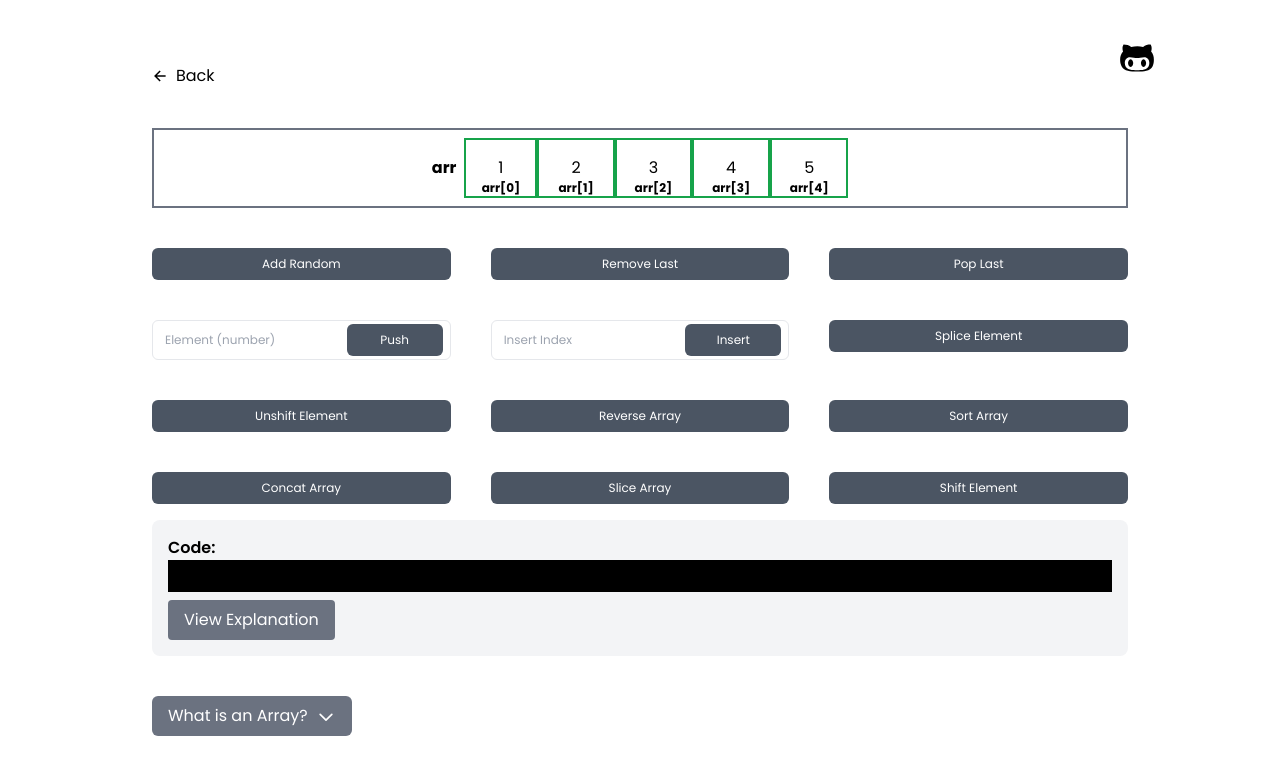
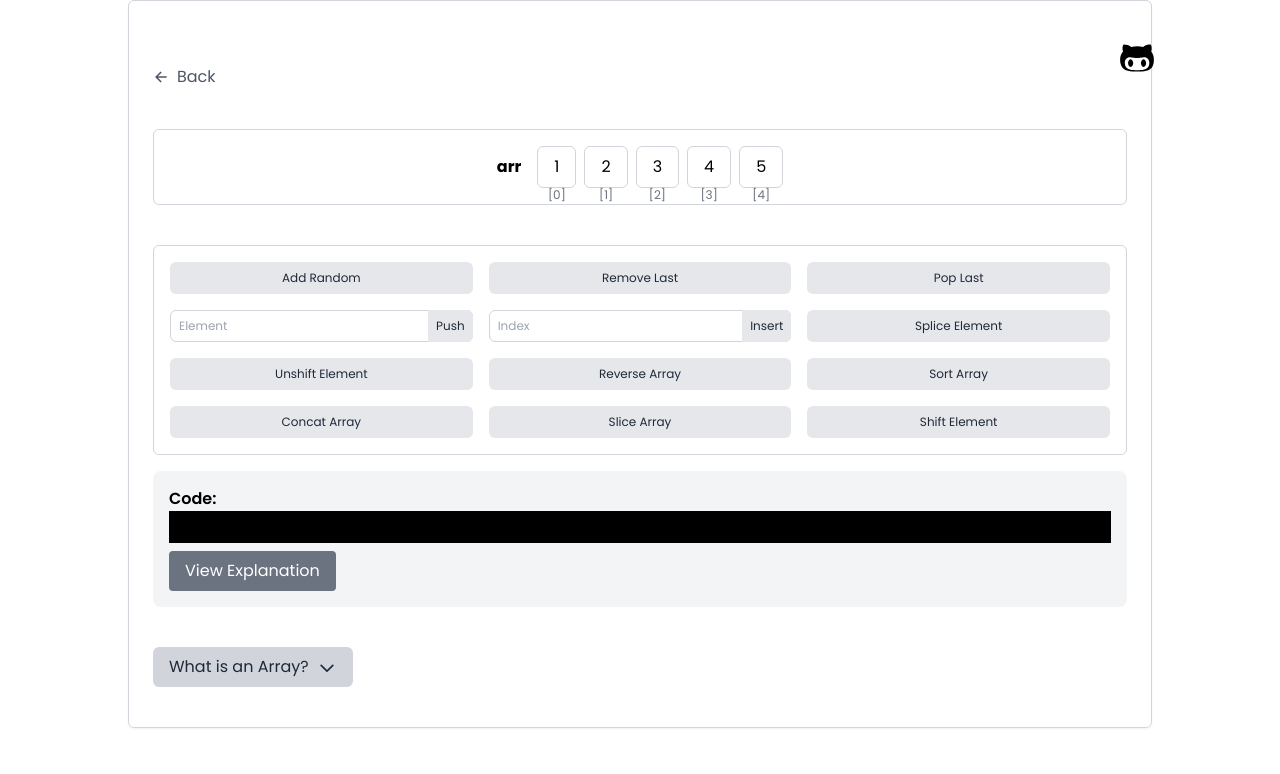
Before and after one commit to BryanLomerio/Data-Structures-playground, a React (Vite) app: page /array-visualizer in a window 1280 px wide. Shown: the top 774 px of the page. Built offline with nearby package versions, Linux system fonts and the light colour scheme.

Commit message:
style(array-visualizer): unify border color and improve minimal design
feat(linked-list): add NEXT reference to every node

```diff
--- a/src/components/array/ArrayControls.jsx
+++ b/src/components/array/ArrayControls.jsx
@@ -18,178 +18,76 @@ const ArrayControls = ({
     insertIndex,
     setInsertIndex,
 }) => {
-    const buttonClass = "h-8 w-full bg-gray-600 text-white rounded-md text-xs text-center hover:bg-gray-600";
+    const buttonClass =
+        "h-8 w-full bg-gray-200 text-gray-800 rounded-md text-xs text-center hover:bg-gray-300 focus:outline-none";
 
     return (
-        <div className="grid grid-cols-3 gap-10">
-            {/* Add Random Element */}
-            <div className="relative group">
-                <button
-                    onClick={onAddElement}
-                    className={buttonClass}
-                >
+        // Container with padding, a subtle border, and rounded corners.
+        <div className="p-4 border border-gray-300 rounded-md">
+            <div className="grid grid-cols-3 gap-4">
+                <button onClick={onAddElement} className={buttonClass}>
                     Add Random
                 </button>
-                <span className="hover-label bg-gray-700">
-                    Adds a random number to the end of the array.
-                </span>
-            </div>
-
-            {/* Remove Last Element */}
-            <div className="relative group">
-                <button
-                    onClick={onRemoveElement}
-                    className={buttonClass}
-                >
+                <button onClick={onRemoveElement} className={buttonClass}>
                     Remove Last
                 </button>
-                <span className="hover-label bg-gray-700">
-                    Removes the last element from the array.
-                </span>
-            </div>
-
-            {/* Pop Last Element */}
-            <div className="relative group">
-                <button
-                    onClick={onPopElement}
-                    className={buttonClass}
-                >
+                <button onClick={onPopElement} className={buttonClass}>
                     Pop Last
                 </button>
-                <span className="hover-label bg-gray-700">
-                    Pops (removes and returns) the last element.
-                </span>
-            </div>
 
-            {/* Push Element */}
-            <div className="relative group w-full">
+                <div className="relative">
                     <input
                         type="number"
-                    placeholder="Element (number)"
+                        placeholder="Element"
                         value={inputValue}
                         onChange={(e) => setInputValue(e.target.value)}
-                    className="h-10 px-3 py-1 border rounded-md w-full pr-12 text-xs"
+                        className="h-8 w-full border border-gray-300 rounded-md px-2 text-xs focus:outline-none"
                     />
                     <button
                         onClick={onPushElement}
-                    className="absolute right-2 top-1/2 transform -translate-y-1/2 h-8 w-24 bg-gray-600 text-white rounded-md text-xs text-center hover:bg-gray-600"
+                        className="absolute right-0 top-0 h-8 px-2 bg-gray-200 text-gray-800 rounded-r-md text-xs hover:bg-gray-300 focus:outline-none"
                     >
                         Push
                     </button>
-                <span className="hover-label bg-gray-700">
-                    Adds a new element to the end of the array.
-                </span>
                 </div>
 
-            {/* Insert Element */}
-            <div className="relative group w-full">
+                <div className="relative">
                     <input
                         type="number"
-                    placeholder="Insert Index"
+                        placeholder="Index"
                         value={insertIndex}
                         onChange={(e) => setInsertIndex(e.target.value)}
-                    className="h-10 px-3 py-1 border rounded-md w-full pr-12 text-xs"
+                        className="h-8 w-full border border-gray-300 rounded-md px-2 text-xs focus:outline-none"
                     />
                     <button
                         onClick={onInsertElement}
-                    className="absolute right-2 top-1/2 transform -translate-y-1/2 h-8 w-24 bg-gray-600 text-white rounded-md text-xs text-center hover:bg-gray-700"
+                        className="absolute right-0 top-0 h-8 px-2 bg-gray-200 text-gray-800 rounded-r-md text-xs hover:bg-gray-300 focus:outline-none"
                     >
                         Insert
                     </button>
-                <span className="hover-label bg-gray-700">
-                    Inserts an element at the specified index.
-                </span>
                 </div>
 
-            {/* Splice Element */}
-            <div className="relative group">
-                <button
-                    onClick={onSpliceElement}
-                    className={buttonClass}
-                >
+                <button onClick={onSpliceElement} className={buttonClass}>
                     Splice Element
                 </button>
-                <span className="hover-label bg-gray-700">
-                    Removes or replaces elements in the array.
-                </span>
-            </div>
-
-            {/* Unshift Element */}
-            <div className="relative group">
-                <button
-                    onClick={onUnshiftElement}
-                    className={buttonClass}
-                >
+                <button onClick={onUnshiftElement} className={buttonClass}>
                     Unshift Element
                 </button>
-                <span className="hover-label bg-gray-700">
-                    Adds a new element to the start of the array.
-                </span>
-            </div>
-
-            {/* Reverse Array */}
-            <div className="relative group">
-                <button
-                    onClick={onReverseArray}
-                    className={buttonClass}
-                >
+                <button onClick={onReverseArray} className={buttonClass}>
                     Reverse Array
                 </button>
-                <span className="hover-label bg-gray-700">
-                    Reverses the order of the array.
-                </span>
-            </div>
-
-            {/* Sort Array */}
-            <div className="relative group">
-                <button
-                    onClick={onSortArray}
-                    className={buttonClass}
-                >
+                <button onClick={onSortArray} className={buttonClass}>
                     Sort Array
                 </button>
-                <span className="hover-label bg-gray-700">
-                    Sorts the array in ascending order.
-                </span>
-            </div>
-
-            {/* Concat Array */}
-            <div className="relative group">
-                <button
-                    onClick={onConcatArray}
-                    className={buttonClass}
-                >
+                <button onClick={onConcatArray} className={buttonClass}>
                     Concat Array
                 </button>
-                <span className="hover-label bg-gray-700">
-                    Concatenates another array.
-                </span>
-            </div>
-
-            {/* Slice Array */}
-            <div className="relative group">
-                <button
-                    onClick={onSliceArray}
-                    className={buttonClass}
-                >
+                <button onClick={onSliceArray} className={buttonClass}>
                     Slice Array
                 </button>
-                <span className="hover-label bg-gray-700">
-                    Slices a portion of the array.
-                </span>
-            </div>
-
-            {/* Shift Element */}
-            <div className="relative group">
-                <button
-                    onClick={onShiftElement}
-                    className={buttonClass}
-                >
+                <button onClick={onShiftElement} className={buttonClass}>
                     Shift Element
                 </button>
-                <span className="hover-label bg-gray-700">
-                    Removes the first element of the array.
-                </span>
             </div>
         </div>
     );
--- a/src/components/array/ArrayVisualizer.jsx
+++ b/src/components/array/ArrayVisualizer.jsx
@@ -21,8 +21,7 @@ const ArrayVisualizer = () => {
         setIsVisible(!isVisible);
     };
 
-
-    // Nav
+    // Navigation
     const navigate = useNavigate();
     const goBack = () => {
         navigate('/');
@@ -38,7 +37,6 @@ const ArrayVisualizer = () => {
             const timer = setTimeout(() => setHighlightedElement(null), 2000);
             return () => clearTimeout(timer);
         }
-
         if (deletedElement !== null) {
             const timer = setTimeout(() => setDeletedElement(null), 1000);
             return () => clearTimeout(timer);
@@ -82,7 +80,13 @@ const ArrayVisualizer = () => {
 
     const insertElement = () => {
         const index = parseInt(insertIndex);
-        if (inputValue !== '' && !isNaN(inputValue) && !isNaN(index) && index >= 0 && index <= array.length) {
+        if (
+            inputValue !== '' &&
+            !isNaN(inputValue) &&
+            !isNaN(index) &&
+            index >= 0 &&
+            index <= array.length
+        ) {
             const newArray = [...array];
             newArray.splice(index, 0, parseInt(inputValue));
             setArray(newArray);
@@ -159,7 +163,13 @@ const ArrayVisualizer = () => {
 
     const spliceElement = () => {
         const index = parseInt(insertIndex);
-        if (inputValue !== '' && !isNaN(inputValue) && !isNaN(index) && index >= 0 && index < array.length) {
+        if (
+            inputValue !== '' &&
+            !isNaN(inputValue) &&
+            !isNaN(index) &&
+            index >= 0 &&
+            index < array.length
+        ) {
             const newArray = [...array];
             newArray.splice(index, 1, parseInt(inputValue));
             setArray(newArray);
@@ -202,34 +212,34 @@ const ArrayVisualizer = () => {
     };
 
     return (
-        <div className="p-6 max-w-screen-lg mx-auto">
+        <div className="p-6 max-w-screen-lg mx-auto border border-gray-300 rounded-md shadow-sm">
             <button
-                className="flex items-center gap-2 text-black-600 hover:text-gray-800 mb-10 mt-10"
+                className="flex items-center gap-2 text-gray-600 hover:text-gray-800 mb-10 mt-10"
                 onClick={goBack}
             >
                 <IoArrowBackSharp />
                 Back
             </button>
             <div className="mb-4">
-
-                <div className={`p-2 border-2 mb-10 ${arrayUpdated ? 'border-gray-500' : 'border-gray-500'}`}>
-                    <div className="flex gap-0 items-center justify-center flex-wrap">
-                        <p className='mr-2 font-bold'>arr</p> {array.map((element, index) => (
+                {/* Array display container */}
+                <div className="p-4 mb-10 border border-gray-300 rounded-md">
+                    <div className="flex flex-wrap items-center justify-center gap-2">
+                        <span className="mr-2 font-bold">arr</span>
+                        {array.map((element, index) => (
                             <div
                                 key={index}
-                                className={`relative px-8 mb-0 py-4 border-green-600 border-2 ${highlightedElement === element ? 'bg-green-300' : ''}`}
+                                className={`relative px-4 py-2 border border-gray-300 rounded-md ${highlightedElement === element ? 'bg-gray-100' : 'bg-white'
+                                    }`}
                             >
                                 {element}
-
-                                {/* Index Indicator */}
-                                <div className="absolute bottom-0 left-0 right-0 text-center text-xs font-bold text-black-600">
-                                    arr[{index}]
+                                {/* Index indicator below each element */}
+                                <div className="absolute -bottom-4 left-0 right-0 text-center text-xs text-gray-500">
+                                    [{index}]
                                 </div>
                             </div>
                         ))}
                     </div>
                 </div>
-
             </div>
             <ArrayControls
                 onAddElement={addElement}
@@ -252,11 +262,10 @@ const ArrayVisualizer = () => {
             <div>
                 <GeneratedCode generatedCode={generatedCode} explanation={explanation} />
             </div>
-
             <div className="mt-10">
                 <button
                     onClick={toggleVisibility}
-                    className="flex items-center justify-between px-4 py-2 bg-gray-500 text-white rounded-md mb-4"
+                    className="flex items-center justify-between px-4 py-2 bg-gray-300 text-gray-800 rounded-md mb-4 hover:bg-gray-400 focus:outline-none"
                 >
                     What is an Array?
                     <span className="ml-2">
@@ -269,11 +278,7 @@ const ArrayVisualizer = () => {
                                 stroke="currentColor"
                                 className="w-5 h-5"
                             >
-                                <path
-                                    strokeLinecap="round"
-                                    strokeLinejoin="round"
-                                    d="M19 14l-7-7-7 7"
-                                />
+                                <path strokeLinecap="round" strokeLinejoin="round" d="M19 14l-7-7-7 7" />
                             </svg>
                         ) : (
                             <svg
@@ -284,11 +289,7 @@ const ArrayVisualizer = () => {
                                 stroke="currentColor"
                                 className="w-5 h-5"
                             >
-                                <path
-                                    strokeLinecap="round"
-                                    strokeLinejoin="round"
-                                    d="M19 10l-7 7-7-7"
-                                />
+                                <path strokeLinecap="round" strokeLinejoin="round" d="M19 10l-7 7-7-7" />
                             </svg>
                         )}
                     </span>
```
Also changed, not shown: src/components/linkedlist/LinkedListDemo.jsx (+18 -24 lines). Lines whose indentation alone changed are shown as unchanged.
